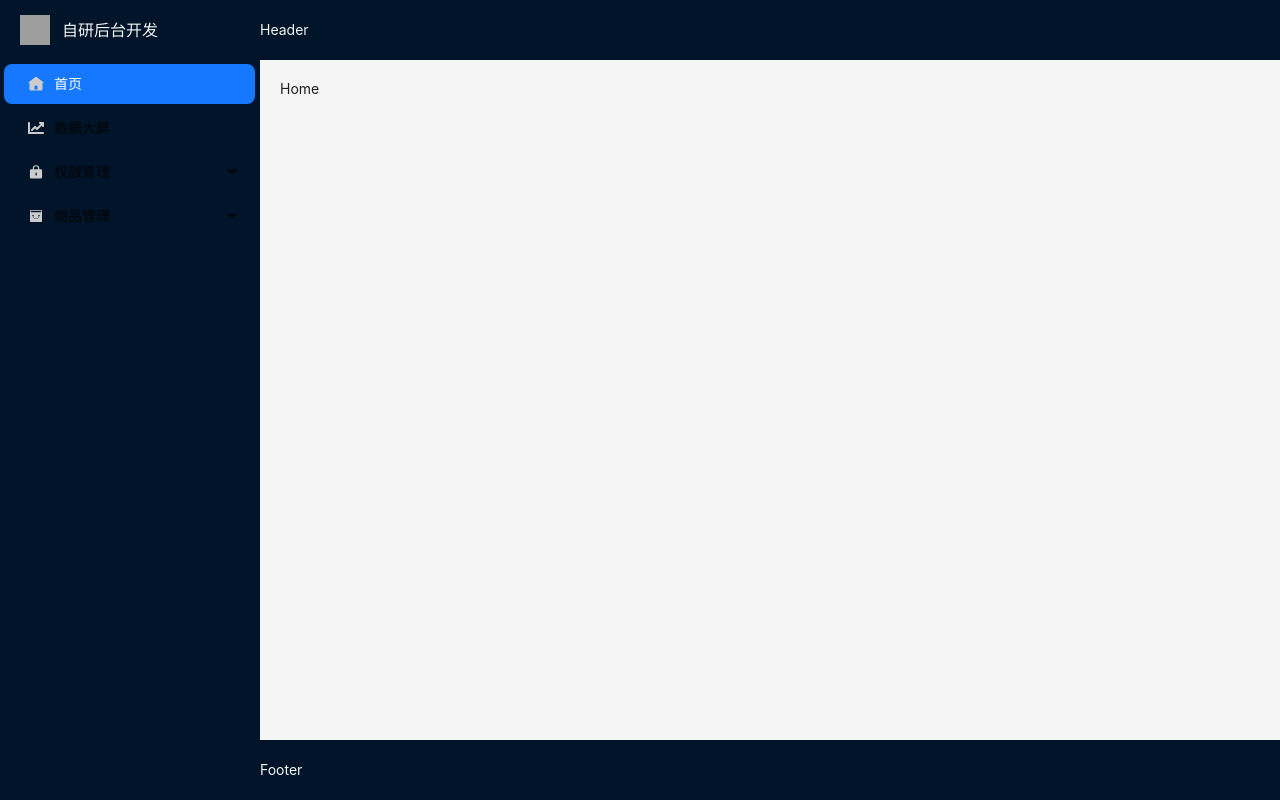
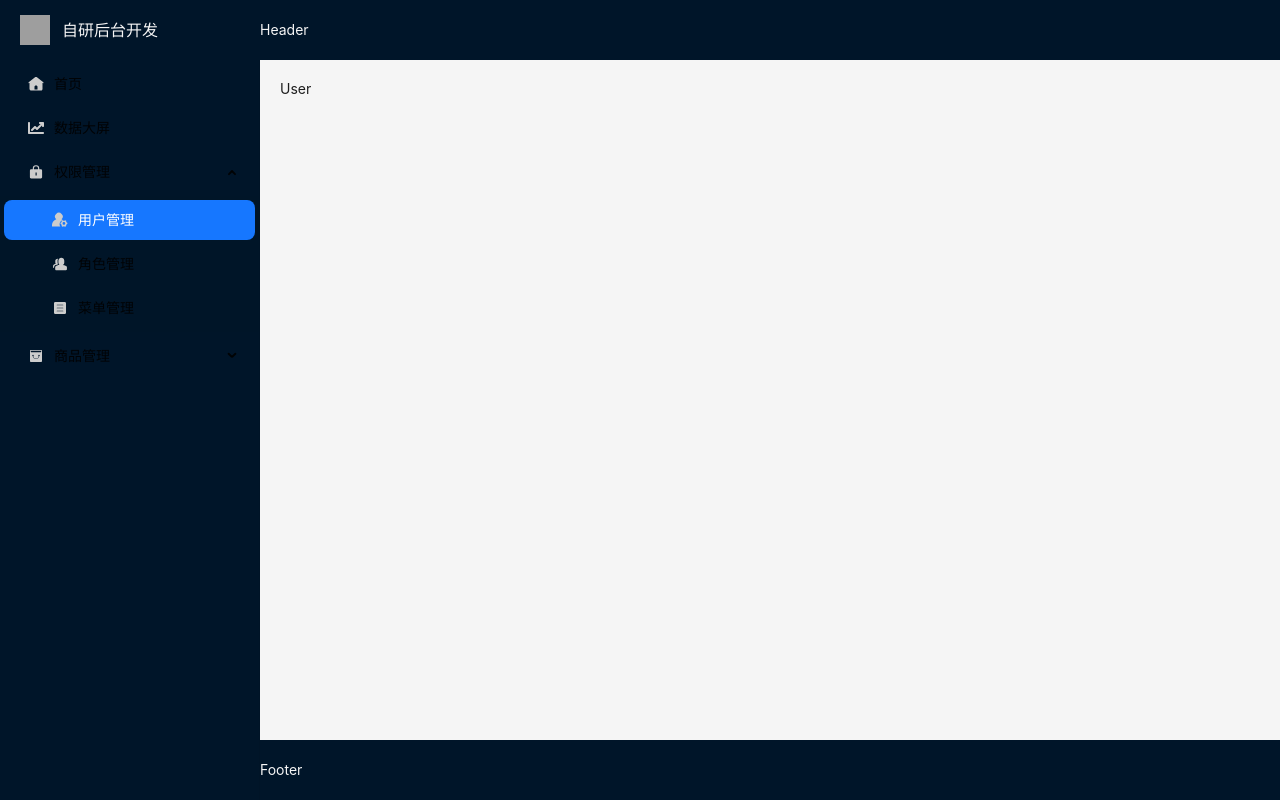
Before and after one commit to zwula/vite-project-react, a React (Vite) app: page /acl/user in a window 1280 px wide. Before the commit this address led to /home. Built offline with nearby package versions, Linux system fonts and the light colour scheme; grey boxes are pictures that could not be loaded.

Commit message:
fix: 选择任一菜单项后, 刷新当前页面, 依然显示之前选择的任一菜单项

```diff
--- a/src/layout/menu-nav/index.tsx
+++ b/src/layout/menu-nav/index.tsx
@@ -1,7 +1,7 @@
 import { useEffect, useState } from 'react'
 import { Menu } from 'antd'
 import type { MenuProps } from 'antd'
-import { useNavigate } from 'react-router-dom'
+import { useLocation, useNavigate } from 'react-router-dom'
 import routes, { enhancedRouteObject } from '@/router/routes'
 
 import './index.less'
@@ -32,8 +32,26 @@ const getPath = (pathArray: string[]) => {
 	return path
 }
 
+const getDefaultSelectedKey = (pathname: string): string => {
+	const stringArr = pathname.split('/')
+	return stringArr[stringArr.length - 1]
+}
+
+const getDefaultOpenKey = (pathname: string): string => {
+	const stringArr = pathname.split('/')
+	let defaultOpenKey = '/'
+	for (let index = 0; index < stringArr.length - 1; index++) {
+		const element = stringArr[index]
+		if (element) {
+			defaultOpenKey += element
+		}
+	}
+	return defaultOpenKey
+}
+
 const MenuNav = () => {
 	const navigate = useNavigate()
+	const { pathname } = useLocation()
 	const [menuItems, setMenuItems] = useState<MenuItem[]>()
 	/* 获取一个menuItem数据 */
 	const getMenuItem = (
@@ -121,8 +139,6 @@ const MenuNav = () => {
 		const items: MenuItem[] = []
 		getMenuItmesRecursively(routes, items)
 		setMenuItems(items)
-		// 将路由导航至根目录
-		navigate('/')
 	}, [])
 
 	/*
@@ -144,7 +160,8 @@ const MenuNav = () => {
 
 	return (
 		<Menu
-			defaultSelectedKeys={['home']} // 刷新默认显示首页
+			defaultOpenKeys={[getDefaultOpenKey(pathname)]}
+			defaultSelectedKeys={[getDefaultSelectedKey(pathname)]} // 刷新默认显示首页
 			className={classPrefix}
 			mode="inline"
 			items={menuItems}
```
